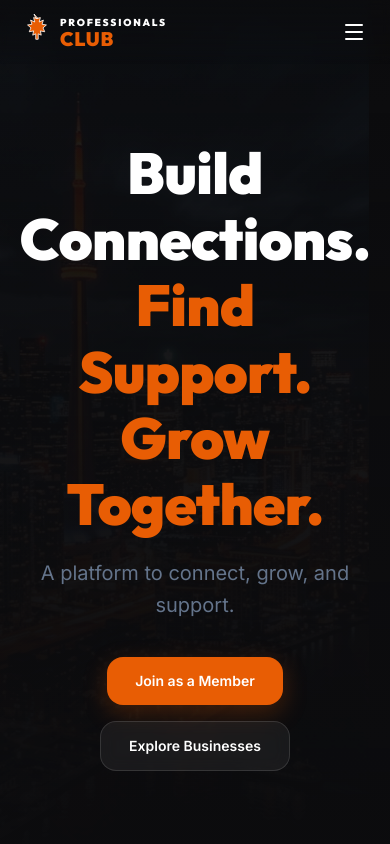
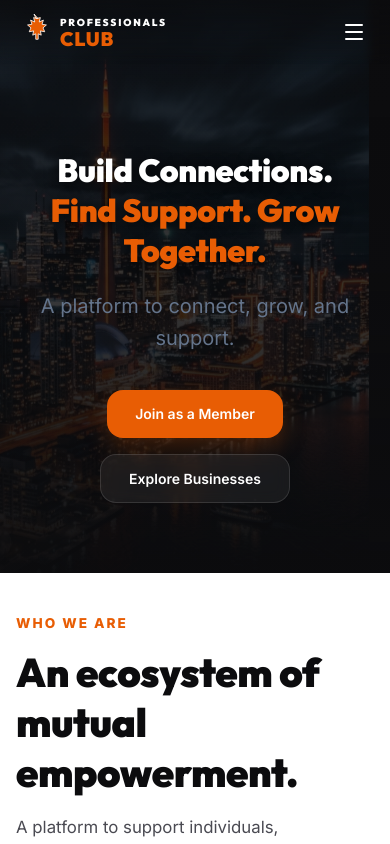
Before and after one commit to uditguptaca/professionalsclub, a Next.js app: page /about in a window 390 px wide. Shown: the top 844 px of the page. Built offline with nearby package versions, Linux system fonts and the light colour scheme; no server answers; the database is empty.

Commit message:
Optimize background image opacity and cinematic overlays across all sub-pages for visual clarity and legibility, add background to volunteers page

```diff
--- a/src/app/about/page.tsx
+++ b/src/app/about/page.tsx
@@ -16,14 +16,14 @@ export default function AboutPage() {
       <Navbar />
 
       {/* 1. HERO SECTION */}
-      <section style={{ position: 'relative', padding: '140px 0 100px', display: 'flex', alignItems: 'center', background: '#0c0c0e', color: 'white', textAlign: 'center' }}>
+      <section className="about-hero-section" style={{ position: 'relative', padding: '140px 0 100px', display: 'flex', alignItems: 'center', background: '#0c0c0e', color: 'white', textAlign: 'center' }}>
         {/* Background Animation (Toronto Skyline CN Tower) */}
         <div className="cinematic-bg-container">
           <img
             src="/images/toronto_skyline_hero.png"
             alt="About Us background"
             className="cinematic-bg"
-            style={{ opacity: 0.18 }}
+            style={{ opacity: 0.45 }}
           />
           <div className="cinematic-overlay" />
         </div>
--- a/src/app/globals.css
+++ b/src/app/globals.css
@@ -3963,8 +3963,40 @@ tr:last-child td { border-bottom: none; }
 .cinematic-overlay {
   position: absolute;
   inset: 0;
-  background: linear-gradient(180deg, rgba(12, 12, 14, 0.4) 0%, rgba(12, 12, 14, 0.72) 40%, rgba(12, 12, 14, 0.98) 100%);
+  background: linear-gradient(180deg, rgba(12, 12, 14, 0.45) 0%, rgba(12, 12, 14, 0.58) 50%, rgba(12, 12, 14, 0.96) 100%);
   z-index: 2;
+}
+
+/* Cinematic Page Hero Heading Styles & Shadows for absolute legibility */
+.about-hero-section h1,
+.biz-hero h1,
+.groups-hero-section h1,
+.resources-hero-section h1,
+.settlement-hero-section h1,
+.volunteers-hero-section h1 {
+  text-shadow: 0 2px 14px rgba(0, 0, 0, 0.7) !important;
+}
+
+@media (max-width: 768px) {
+  .about-hero-section h1,
+  .biz-hero h1,
+  .groups-hero-section h1,
+  .resources-hero-section h1,
+  .settlement-hero-section h1,
+  .volunteers-hero-section h1 {
+    font-size: 2.0rem !important;
+    line-height: 1.25 !important;
+  }
+
+  .about-hero-section,
+  .biz-hero,
+  .groups-hero-section,
+  .resources-hero-section,
+  .settlement-hero-section,
+  .volunteers-hero-section {
+    padding-top: 150px !important;
+    padding-bottom: 70px !important;
+  }
 }
 
 /* Time-Lapse Video Background Simulator Classes */
--- a/src/app/groups/page.tsx
+++ b/src/app/groups/page.tsx
@@ -169,14 +169,14 @@ export default function GroupsPage() {
       <Navbar />
 
       {/* ─── HERO ─── */}
-      <section style={{ position: 'relative', padding: '140px 0 100px', display: 'flex', alignItems: 'center', background: '#0c0c0e' }}>
+      <section className="groups-hero-section" style={{ position: 'relative', padding: '140px 0 100px', display: 'flex', alignItems: 'center', background: '#0c0c0e' }}>
         {/* Background Animation (WhatsApp Communities) */}
         <div className="cinematic-bg-container">
           <img
             src="/images/whatsapp_hero.png"
             alt="WhatsApp Communities background"
             className="cinematic-bg"
-            style={{ opacity: 0.22 }}
+            style={{ opacity: 0.42 }}
           />
           <div className="cinematic-overlay" />
         </div>
--- a/src/app/resources/page.tsx
+++ b/src/app/resources/page.tsx
@@ -15,14 +15,14 @@ export default function ResourcesPage() {
       <Navbar />
 
       {/* Hero */}
-      <section style={{ position: 'relative', padding: '140px 0 100px', display: 'flex', alignItems: 'center', background: '#0c0c0e' }}>
+      <section className="resources-hero-section" style={{ position: 'relative', padding: '140px 0 100px', display: 'flex', alignItems: 'center', background: '#0c0c0e' }}>
         {/* Background Animation (Resources) */}
         <div className="cinematic-bg-container">
           <img
             src="/images/resources_hero.png"
             alt="Learning resources background"
             className="cinematic-bg"
-            style={{ opacity: 0.25 }}
+            style={{ opacity: 0.42 }}
           />
           <div className="cinematic-overlay" />
         </div>
--- a/src/app/settlement/page.tsx
+++ b/src/app/settlement/page.tsx
@@ -124,14 +124,14 @@ export default function SettlementPage() {
       <Navbar />
 
       {/* Hero */}
-      <section style={{ position: 'relative', padding: '140px 0 100px', display: 'flex', alignItems: 'center', background: '#0c0c0e' }}>
+      <section className="settlement-hero-section" style={{ position: 'relative', padding: '140px 0 100px', display: 'flex', alignItems: 'center', background: '#0c0c0e' }}>
         {/* Background Animation (Toronto Skyline CN Tower) */}
         <div className="cinematic-bg-container">
           <img
             src="/images/toronto_skyline_hero.png"
             alt="Settlement background"
             className="cinematic-bg"
-            style={{ opacity: 0.25 }}
+            style={{ opacity: 0.45 }}
           />
           <div className="cinematic-overlay" />
         </div>
```
Also changed, not shown: src/app/volunteers/page.tsx (+10 -3 lines).
